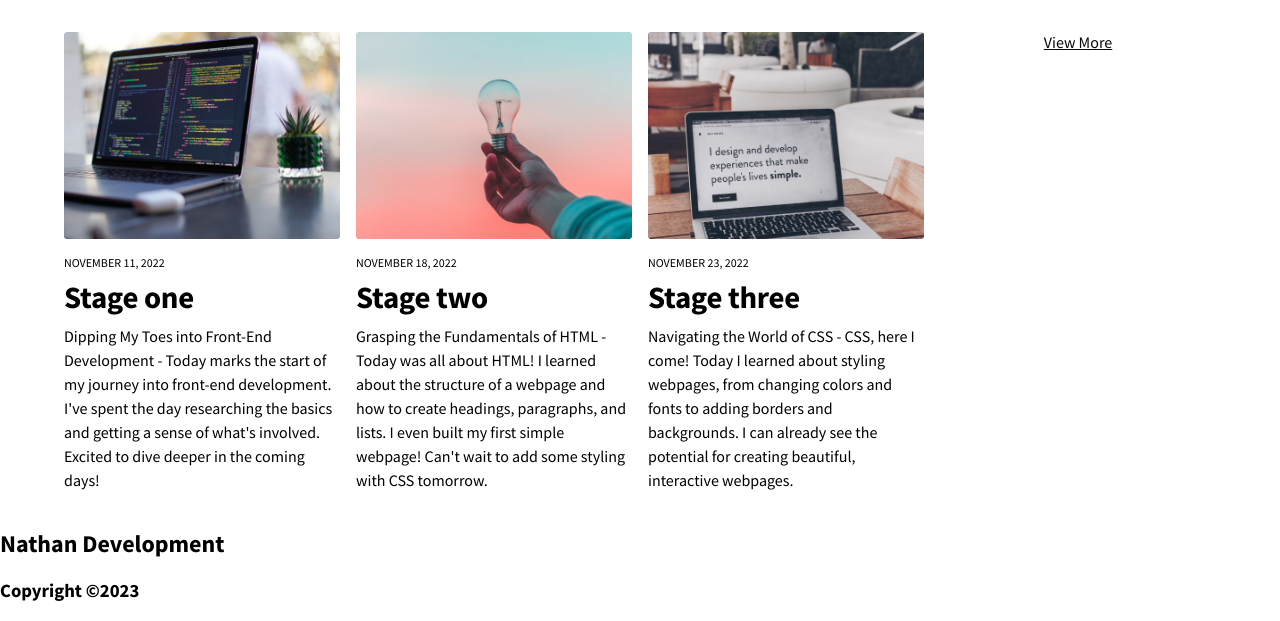
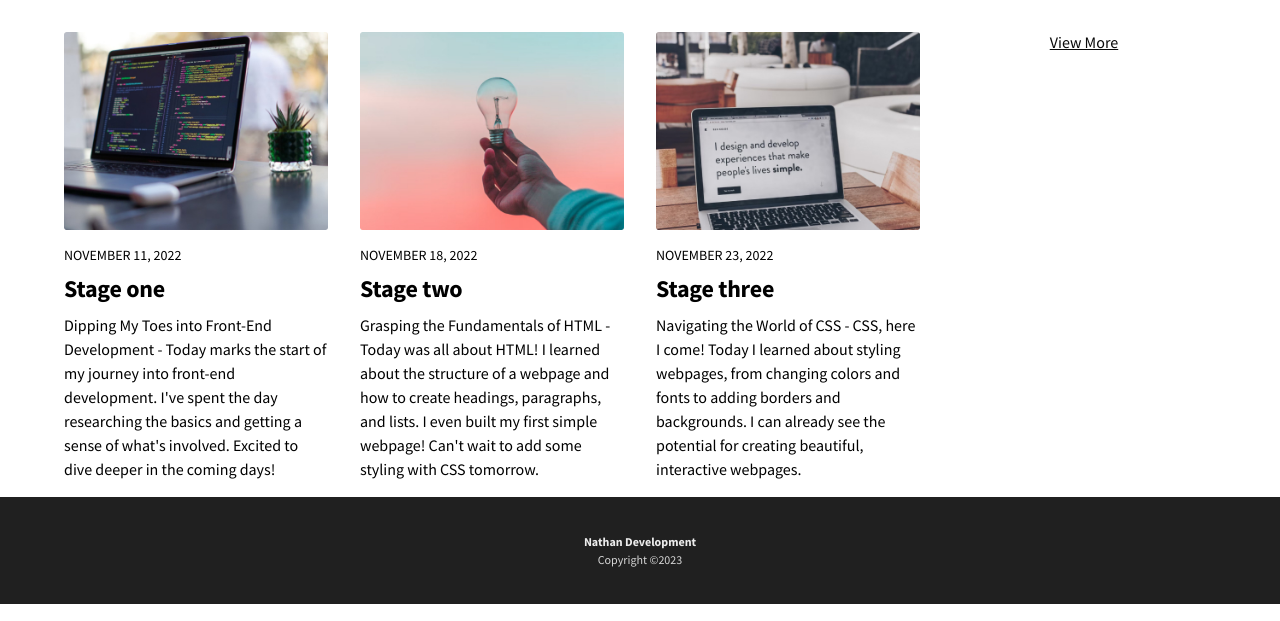
Before and after one commit to nathanlao/my_responsive_blog, a plain HTML site: page index.html in a window 1280 px wide. Shown: the part 291-912 px from the top of the page. Drawn offline with Linux system fonts and the light colour scheme.

Commit message:
Added and style the footer

```diff
--- a/css/style.css
+++ b/css/style.css
@@ -93,7 +93,7 @@ body {
 .articles {
     display: grid;
     grid-template-columns: repeat(auto-fit, minmax(240px, 1fr));
-    grid-gap: 1em;
+    grid-gap: 2em;
 }
 
 .articles .article-img {
@@ -105,13 +105,42 @@ body {
     margin-bottom: 1em;
 }
 
+.articles .date {
+    font-size: 0.875rem;
+}
+
+.articles .title {
+    font-size: 1.5rem;
+    margin: 0.375em 0;
+}
+
 /* view more */
 
 .view-more {
     display: block;
     text-align: center;
     color: #090909;
-    margin-bottom: 2.68em;
+    margin: 0 0 2.68em;
 }
 
 /* footer */
+
+.footer-container {
+    padding: 2.313em 7.5em;
+    background-color: #202020;
+    text-align: center;
+}
+
+.footer-name {
+    color:#ECECEC;
+    font-weight: 700;
+    font-size: 0.75rem;
+    margin: 0;
+}
+
+.footer-copyright {
+    color: #D7D7D7;
+    font-weight: 400;
+    font-size: 0.75rem;
+    margin: 0.25em 0 0;
+}
--- a/index.html
+++ b/index.html
@@ -60,9 +60,9 @@
                 <a class="view-more" href="#">View More</a>
             </section>
         </main>
-        <footer>
-            <h2>Nathan Development</h2>
-            <h3>Copyright ©2023</h3>
+        <footer class="footer-container">
+            <h2 class="footer-name">Nathan Development</h2>
+            <h3 class="footer-copyright">Copyright ©2023</h3>
         </footer>
     </body>
 </html>
```
